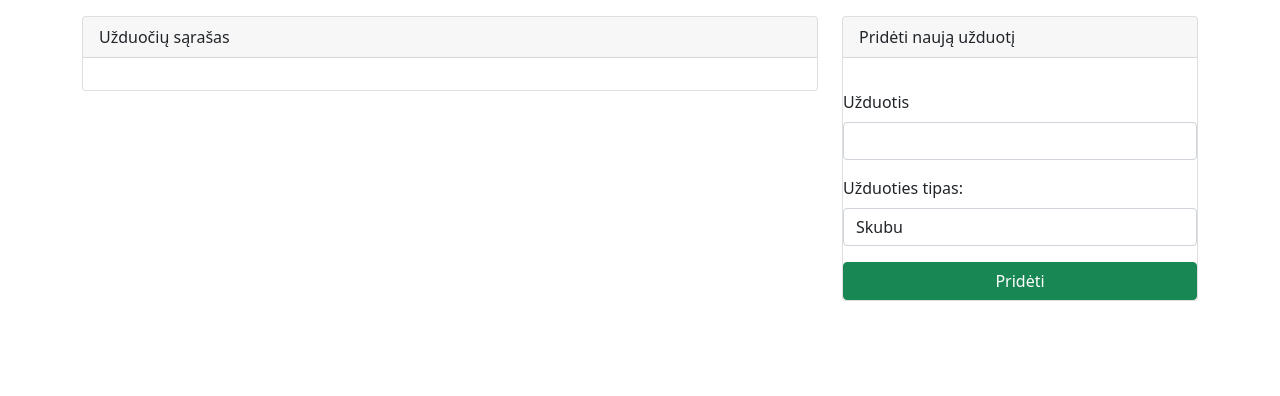
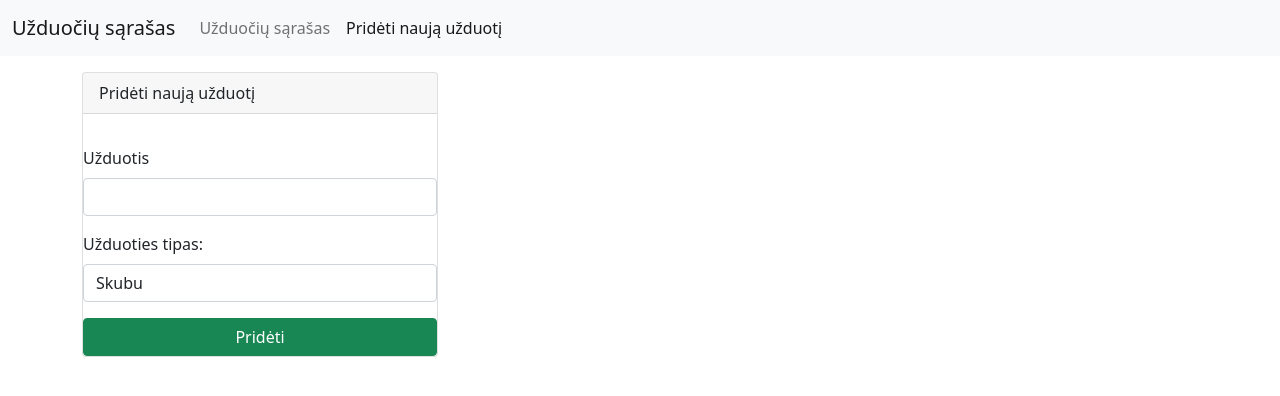
Before and after one commit to dovanaite/Angular_task_2, an Angular app: page /new in a window 1280 px wide. Shown: the top 396 px of the page. Built offline with nearby package versions, Linux system fonts and the light colour scheme.

Commit message:
navigation added

```diff
--- a/angular.json
+++ b/angular.json
@@ -30,7 +30,9 @@
               "src/styles.css",
               "node_modules/bootstrap/dist/css/bootstrap.css"
             ],
-            "scripts": []
+            "scripts": [
+              "node_modules/bootstrap/dist/js/bootstrap.js"
+            ]
           },
           "configurations": {
             "production": {
--- a/src/app/app.component.html
+++ b/src/app/app.component.html
@@ -1,5 +1,6 @@
+<app-navigation></app-navigation>
 <div class="container">
   <div class="row mt-3">
-    <app-tasks></app-tasks>
+    <router-outlet></router-outlet>
   </div>
 </div>
--- a/src/app/app.module.ts
+++ b/src/app/app.module.ts
@@ -5,16 +5,28 @@ import { BrowserModule } from '@angular/platform-browser';
 import { AppComponent } from './app.component';
 import { TasksComponent } from './components/tasks/tasks.component';
 import { TaskItemComponent } from './components/tasks/task-item/task-item.component';
+import { NavigationComponent } from './components/navigation/navigation.component';
+import { TaskNewComponent } from './components/tasks/task-new/task-new.component';
+import { RouterModule, Routes } from '@angular/router';
+
+const tasksRoutes:Routes=[
+  {path:"",component:TasksComponent},
+  {path:"new", component:TaskNewComponent}
+]
 
 @NgModule({
   declarations: [
     AppComponent,
     TasksComponent,
     TaskItemComponent,
+    NavigationComponent,
+    TaskNewComponent,
+
   ],
   imports: [
     BrowserModule,
-    FormsModule
+    FormsModule,
+    RouterModule.forRoot(tasksRoutes)
   ],
   providers: [],
   bootstrap: [AppComponent]
--- /dev/null
+++ b/src/app/components/navigation/navigation.component.html
@@ -0,0 +1,38 @@
+<nav class="navbar navbar-expand-lg navbar-light bg-light">
+  <div class="container-fluid">
+    <a class="navbar-brand" href="#">Užduočių sąrašas</a>
+    <button
+      class="navbar-toggler"
+      type="button"
+      data-bs-toggle="collapse"
+      data-bs-target="#navbarNav"
+      aria-controls="navbarNav"
+      aria-expanded="false"
+      aria-label="Toggle navigation"
+    >
+      <span class="navbar-toggler-icon"></span>
+    </button>
+    <div class="collapse navbar-collapse" id="navbarNav">
+      <ul class="navbar-nav">
+        <li class="nav-item">
+          <a
+            class="nav-link"
+            routerLink="/"
+            [routerLinkActive]="['active']"
+            [routerLinkActiveOptions]="{ exact: true }"
+            >Užduočių sąrašas</a
+          >
+        </li>
+        <li class="nav-item">
+          <a
+            class="nav-link"
+            routerLink="/new"
+            routerLinkActive="active"
+            [routerLinkActiveOptions]="{ exact: true }"
+            >Pridėti naują užduotį</a
+          >
+        </li>
+      </ul>
+    </div>
+  </div>
+</nav>
--- /dev/null
+++ b/src/app/components/navigation/navigation.component.ts
@@ -0,0 +1,15 @@
+import { Component, OnInit } from '@angular/core';
+
+@Component({
+  selector: 'app-navigation',
+  templateUrl: './navigation.component.html',
+  styleUrls: ['./navigation.component.css']
+})
+export class NavigationComponent implements OnInit {
+
+  constructor() { }
+
+  ngOnInit(): void {
+  }
+
+}
--- /dev/null
+++ b/src/app/components/tasks/task-new/task-new.component.html
@@ -0,0 +1,25 @@
+<div class="row">
+  <div class="col-md-4">
+    <div class="card">
+      <div class="card-header">Pridėti naują užduotį</div>
+      <div class="card-body"></div>
+      <div class="mb-3">
+        <label for="" class="form-label">Užduotis</label>
+        <input type="text" class="form-control" #taskName />
+        <!-- #taskName, #taskType nauji kintamieji -->
+      </div>
+      <div class="mb-3">
+        <label for="" class="form-label">Užduoties tipas:</label>
+        <select class="form-control" #taskType>
+          <option value="skubu">Skubu</option>
+          <option value="neskubu">Neskubu</option>
+          <option value="labai skubu">Labai skubu</option>
+          <option value="rutininis">Rutininis</option>
+        </select>
+      </div>
+      <button class="btn btn-success" (click)="addNewTask(taskName, taskType)">
+        Pridėti
+      </button>
+    </div>
+  </div>
+</div>
--- /dev/null
+++ b/src/app/components/tasks/task-new/task-new.component.ts
@@ -0,0 +1,26 @@
+import { Component, OnInit } from '@angular/core';
+import { Router } from '@angular/router';
+import { TasksService } from 'src/app/services/tasks.service';
+
+@Component({
+  selector: 'app-task-new',
+  templateUrl: './task-new.component.html',
+  styleUrls: ['./task-new.component.css']
+})
+export class TaskNewComponent implements OnInit {
+
+  constructor(private tasksService:TasksService,private router:Router) { }
+
+  ngOnInit(): void {
+  }
+
+  public addNewTask(taskName:HTMLInputElement, taskType:HTMLSelectElement){
+    if (taskName.value!=''){
+    this.tasksService.add(taskName.value,taskType.value)
+      taskName.value='';
+      taskType.value='';
+      this.router.navigate(['/']);
+    }
+  }
+
+}
--- a/src/app/components/tasks/tasks.component.html
+++ b/src/app/components/tasks/tasks.component.html
@@ -14,28 +14,4 @@
       </div>
     </div>
   </div>
-
-  <div class="col-md-4">
-    <div class="card">
-      <div class="card-header">Pridėti naują užduotį</div>
-      <div class="card-body"></div>
-      <div class="mb-3">
-        <label for="" class="form-label">Užduotis</label>
-        <input type="text" class="form-control" #taskName />
-        <!-- #taskName, #taskType nauji kintamieji -->
-      </div>
-      <div class="mb-3">
-        <label for="" class="form-label">Užduoties tipas:</label>
-        <select class="form-control" #taskType>
-          <option value="skubu">Skubu</option>
-          <option value="neskubu">Neskubu</option>
-          <option value="labai skubu">Labai skubu</option>
-          <option value="rutininis">Rutininis</option>
-        </select>
-      </div>
-      <button class="btn btn-success" (click)="addNewTask(taskName, taskType)">
-        Pridėti
-      </button>
-    </div>
-  </div>
 </div>
--- a/src/app/components/tasks/tasks.component.ts
+++ b/src/app/components/tasks/tasks.component.ts
@@ -20,14 +20,4 @@ export class TasksComponent implements OnInit {
   }
 
 
-  public addNewTask(taskName:HTMLInputElement, taskType:HTMLSelectElement){
-    if (taskName.value!=''){
-    this.tasksService.add(taskName.value,taskType.value)
-      taskName.value='';
-      taskType.value='';
-    }
-  }
-
-
-
 }
```
Also changed, not shown: src/app/components/navigation/navigation.component.css (added), src/app/components/tasks/task-new/task-new.component.css (added), 2 other files (tests, documents, lock files or other folders).
